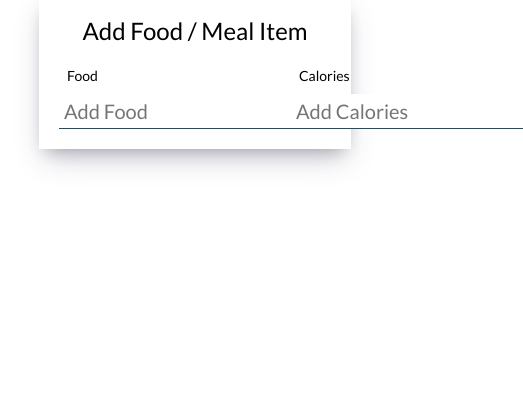
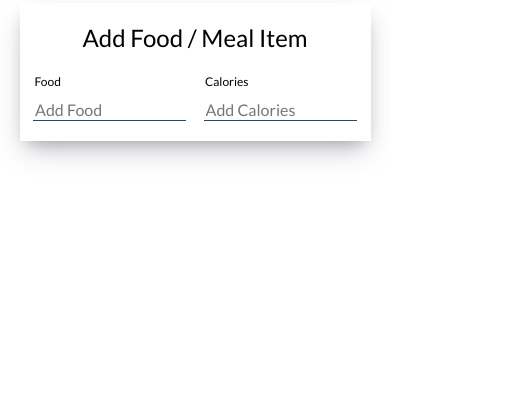
Before and after one commit to cdmccall91/theApp, a plain HTML site: page index.html in a window 390 px wide. Shown: the part 432-844 px from the top of the page, 523 px wide, since content can reach past the window. Drawn offline with Linux system fonts and the light colour scheme.

Commit message:
update mobile

```diff
--- a/style.css
+++ b/style.css
@@ -19,6 +19,21 @@ a {
     text-decoration: none;
 }
 
+#fa-calendar-alt {
+    position: absolute;
+    top: 0;
+    right: 0;
+    margin: 10px;
+    color: #2F4858;
+}
+
+#fa-sun {
+    color: #ff8149;
+}
+
+
+/* GRID STYLES */
+
 .row {
     display: grid;
     grid-template-columns: repeat(12, [col-start] 1fr);
@@ -32,26 +47,16 @@ a {
     grid-column: col-start / span 12;
 }
 
-#fa-calendar-alt {
-    position: absolute;
-    top: 0;
-    right: 0;
-    margin: 10px;
-    color: #2F4858;
-}
-
-#fa-sun {
-    color: #ff8149;
-}
+/* GRID STYLES */
 
 
 .card {
     box-shadow: rgba(50, 50, 93, 0.25) 0px 13px 27px -5px, rgba(0, 0, 0, 0.3) 0px 8px 16px -8px;
-    width: 80%;
+    width: 90%;
 }
 
 .card-content {
-    padding: 20px;
+    padding: 20px 5px;
 }
 
 .card-title {
@@ -61,16 +66,19 @@ a {
 
 .input-wrap {
     display: flex;
+    justify-content: space-between;
     width: 100%;
-    justify-content: space-between;
 }
 
+.input-field {
+    width: 50%;
+}
 
 .input-field input {
     border: none;
     border-bottom: solid 1.5px #2F4858;
-    padding: 5px;
-    font-size: 20px;
+    font-size: 16px;
+    width: 90%;
 }
 
 .input-field input:focus {
@@ -80,8 +88,8 @@ a {
 .input-field label {
     display: block;
     text-align: start;
-    text-indent: 8px;
-    font-size: 14px;
+    text-indent: 10px;
+    font-size: 12px;
     font-weight: normal !important;
     margin: 10px 0px;
 }
```
